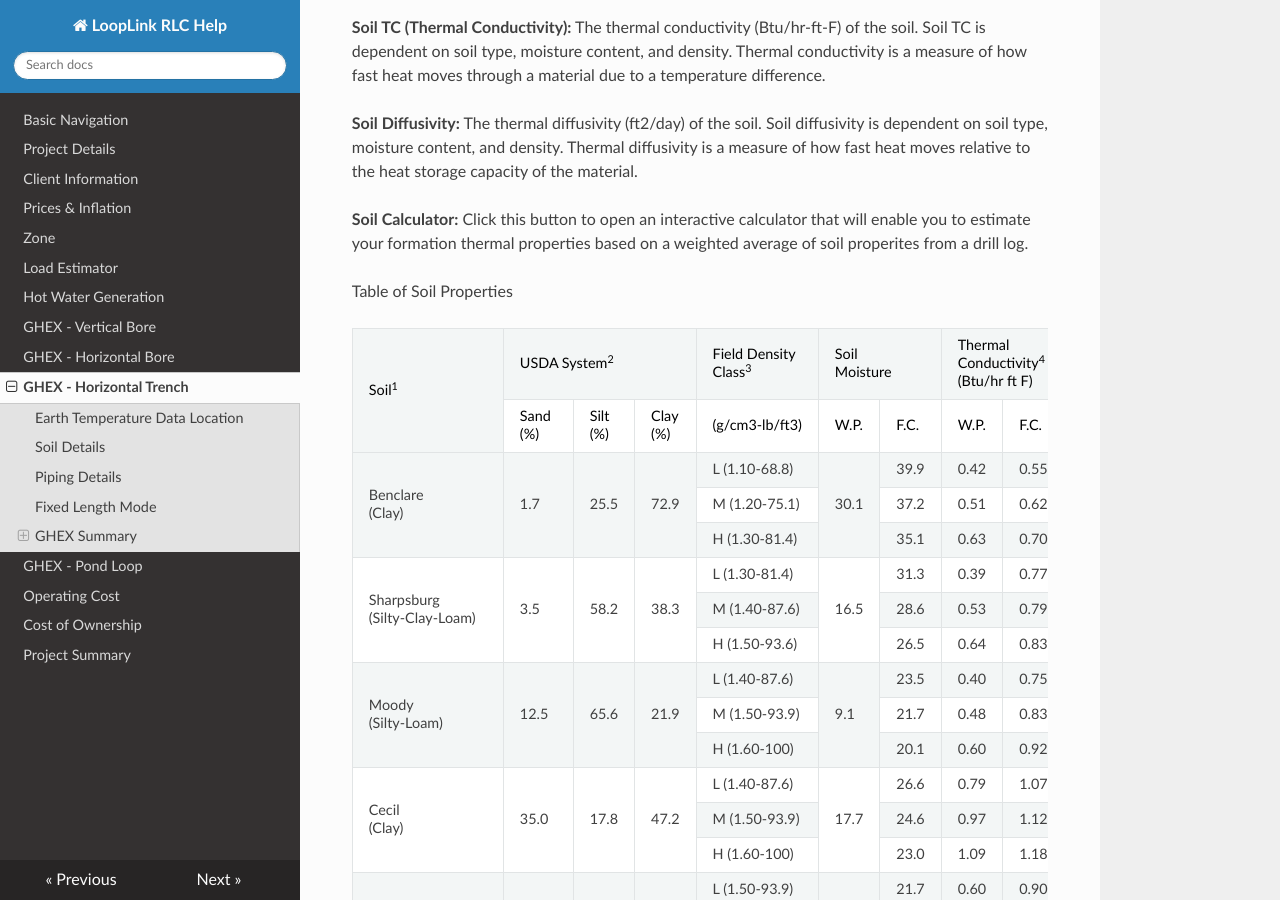
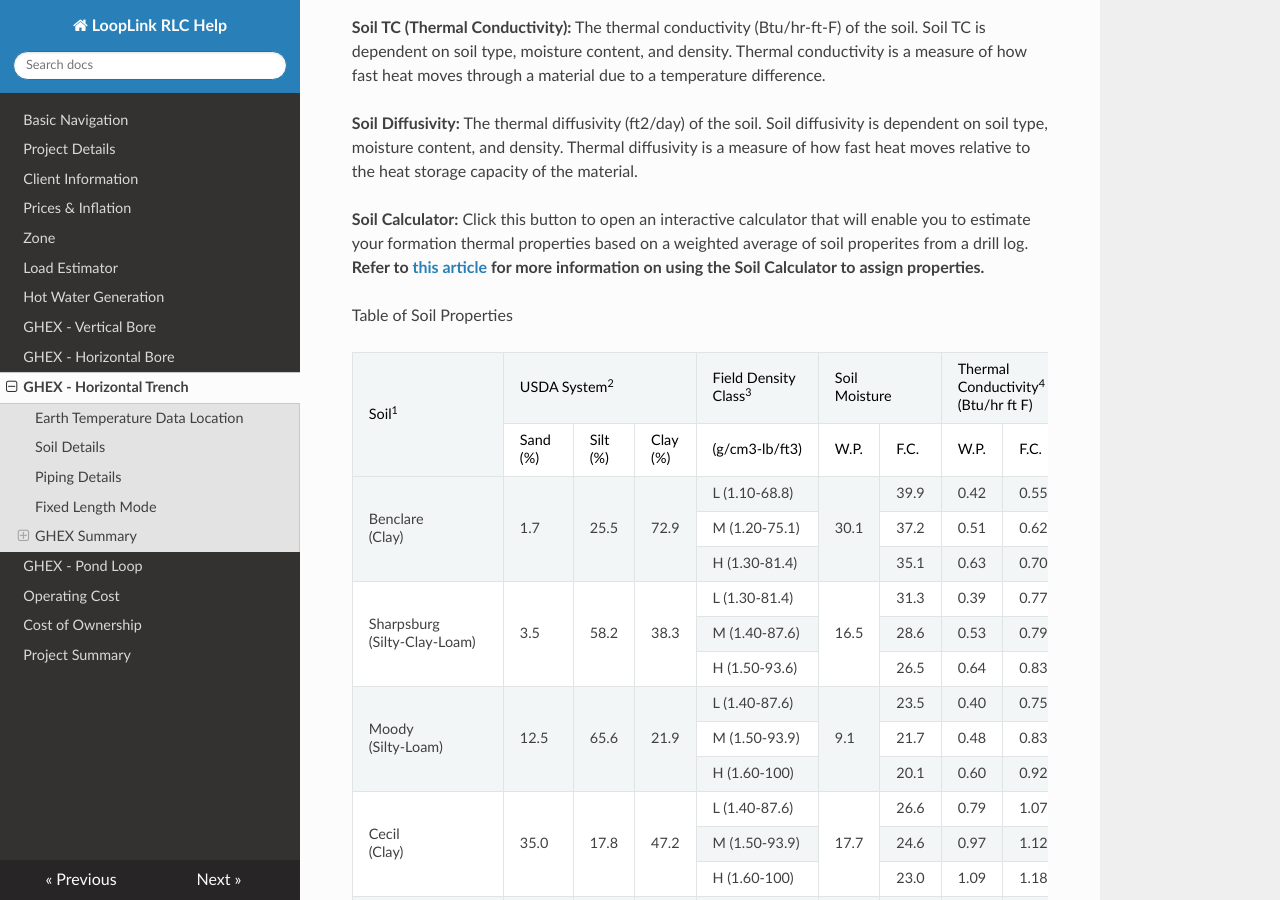
Before and after one commit to geoconnections-rjc/RLC_DOCS, an MkDocs documentation site: the page built from docs/horizontal_trench.md, in a window 1280 px wide and 900 px high, scrolled down 622 px. Built offline with MkDocs 1.6.1, drawn with Linux system fonts in a browser that asks for light colours; nearby versions of some CDN libraries; old or Windows-style settings are respelled for this version of MkDocs.

Commit message:
Added article link for horiz trench soil identificaton

```diff
--- a/docs/horizontal_trench.md
+++ b/docs/horizontal_trench.md
@@ -15,6 +15,7 @@
 **Soil Diffusivity:** The thermal diffusivity (ft2/day) of the soil. Soil diffusivity is dependent on soil type, moisture content, and density. Thermal diffusivity is a measure of how fast heat moves relative to the heat storage capacity of the material.
 
 **Soil Calculator:** Click this button to open an interactive calculator that will enable you to estimate your formation thermal properties based on a weighted average of soil properites from a drill log.
+**Refer to <a href="http://blog.geoconnectionsinc.com/2017/04/soil-identification-for-horizontal-geo.html" target="_blank">this article</a> for more information on using the Soil Calculator to assign properties.**
 
 Table of Soil Properties</h1>
 
```
